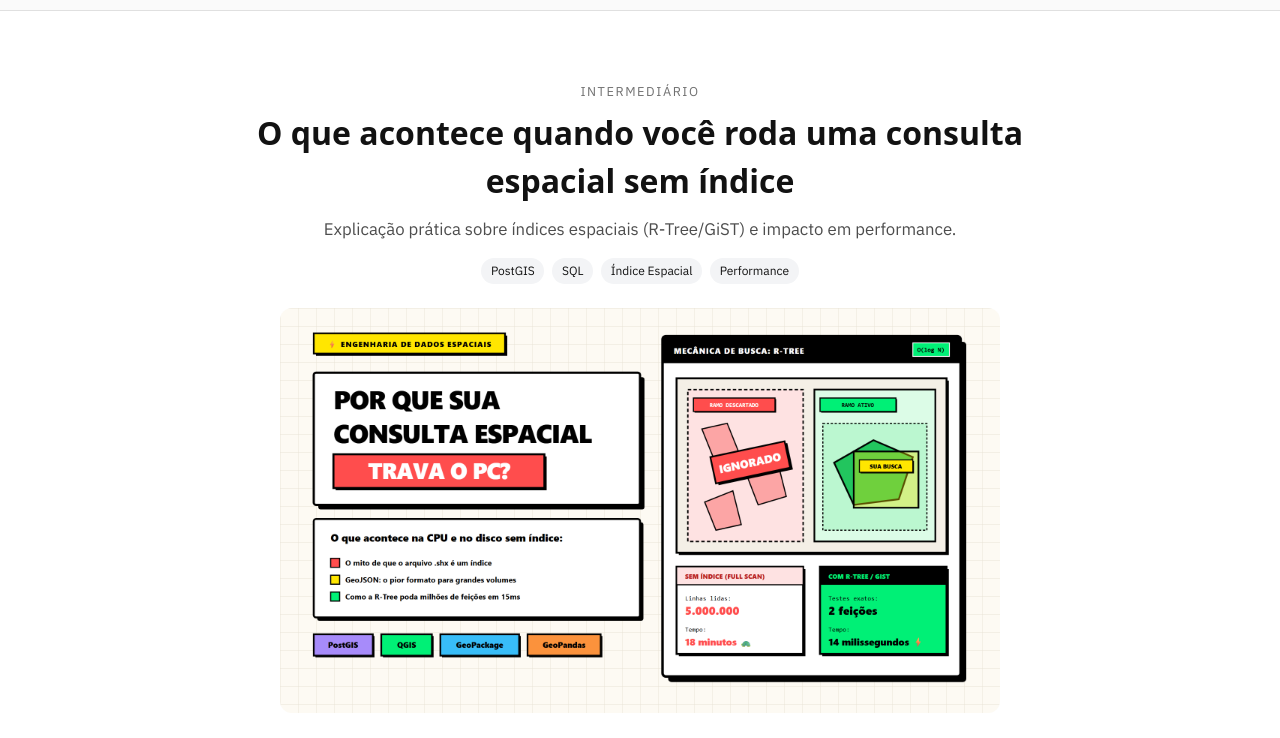
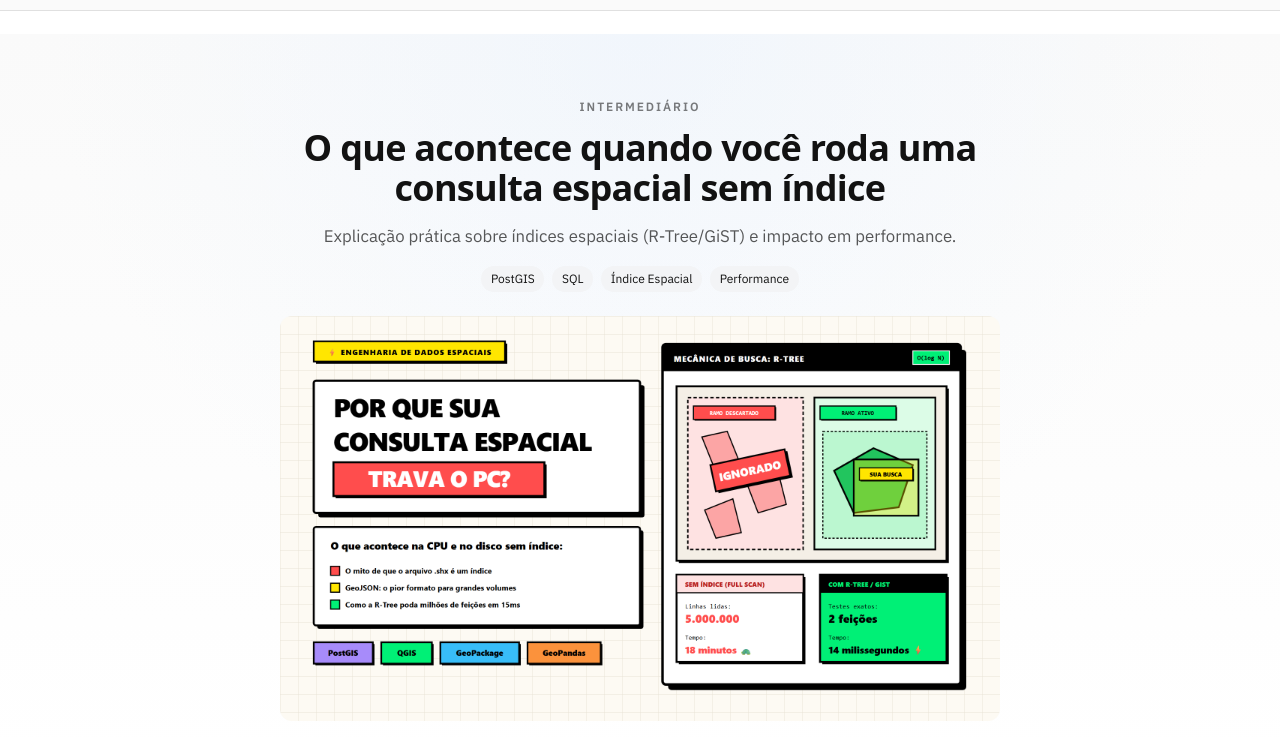
Before and after one commit to samuel-c-santos/samuel-c-santos.github.io, an Astro site: page /tutoriais/artigo-indice-espacial in a window 1280 px wide. Shown: the part 62-800 px from the top of the page. Built offline with nearby package versions, Linux system fonts and the light colour scheme; Astro itself is replaced by a stand-in of ours; a web font is replaced by a local one.

Commit message:
feat: redesign page header hero for tutorials (gradient, stronger typography)

```diff
--- a/src/pages/tutoriais/[slug].astro
+++ b/src/pages/tutoriais/[slug].astro
@@ -59,11 +59,13 @@ const { Content, headings } = await render(entry);
   </article>
 
   <style>
-    .page-header { padding: 3rem 0 2rem; background-color: var(--aipim-bg-canvas); border-bottom: 1px solid var(--aipim-border-subtle); text-align: center; }
-    .page-header--detail .page-title { font-size: 2rem; }
-    .page-eyebrow { font-size: 0.8rem; text-transform: uppercase; letter-spacing: 0.12em; opacity: 0.6; margin-bottom: 0.5rem; }
-    .page-title { font-size: 2.5rem; margin: 0 0 0.75rem; font-weight: 700; }
-    .page-subtitle { opacity: 0.75; max-width: 640px; margin: 0 auto 1rem; font-size: 1.05rem; line-height: 1.5; }
+    .page-header { padding: 4rem 0 3rem; background: linear-gradient(180deg, var(--aipim-bg-surface) 0%, var(--aipim-bg-canvas) 100%); text-align: center; position: relative; }
+    .page-header::before { content: ''; position: absolute; inset: 0; background: radial-gradient(circle at 50% 0%, var(--aipim-color-primary-100, #e4f0ff) 0%, transparent 60%); opacity: 0.4; pointer-events: none; }
+    .page-header .container { position: relative; z-index: 1; }
+    .page-header--detail .page-title { font-size: 2.25rem; }
+    .page-eyebrow { font-size: 0.75rem; text-transform: uppercase; letter-spacing: 0.16em; opacity: 0.55; margin-bottom: 0.75rem; font-weight: 600; }
+    .page-title { font-size: 3rem; margin: 0 0 1rem; font-weight: 800; letter-spacing: -0.02em; line-height: 1.1; }
+    .page-subtitle { opacity: 0.7; max-width: 640px; margin: 0 auto 1rem; font-size: 1.05rem; line-height: 1.6; }
     .detail-meta { display: flex; flex-wrap: wrap; gap: 0.5rem; align-items: center; justify-content: center; margin: 1rem 0; }
     .badge { font-size: 0.75rem; padding: 0.25rem 0.6rem; border-radius: 999px; }
     .badge-level { background: var(--aipim-action-primary-bg, #2563eb); color: #fff; }
--- a/src/pages/tutoriais/index.astro
+++ b/src/pages/tutoriais/index.astro
@@ -152,10 +152,12 @@ const allLevels = [...new Set(sorted.map((t) => t.data.level).filter(Boolean))];
   </script>
 
   <style>
-    .page-header { padding: 3rem 0 2rem; background-color: var(--aipim-bg-canvas); border-bottom: 1px solid var(--aipim-border-subtle); text-align: center; }
-    .page-eyebrow { font-size: 0.8rem; text-transform: uppercase; letter-spacing: 0.12em; opacity: 0.6; margin-bottom: 0.5rem; }
-    .page-title { font-size: 2.5rem; margin: 0 0 0.75rem; font-weight: 700; }
-    .page-subtitle { opacity: 0.75; max-width: 640px; margin: 0 auto; font-size: 1.05rem; line-height: 1.5; }
+    .page-header { padding: 4rem 0 3rem; background: linear-gradient(180deg, var(--aipim-bg-surface) 0%, var(--aipim-bg-canvas) 100%); text-align: center; position: relative; }
+    .page-header::before { content: ''; position: absolute; inset: 0; background: radial-gradient(circle at 50% 0%, var(--aipim-color-primary-100, #e4f0ff) 0%, transparent 60%); opacity: 0.4; pointer-events: none; }
+    .page-header .container { position: relative; z-index: 1; }
+    .page-eyebrow { font-size: 0.75rem; text-transform: uppercase; letter-spacing: 0.16em; opacity: 0.55; margin-bottom: 0.75rem; font-weight: 600; }
+    .page-title { font-size: 3rem; margin: 0 0 1rem; font-weight: 800; letter-spacing: -0.02em; line-height: 1.1; }
+    .page-subtitle { opacity: 0.7; max-width: 580px; margin: 0 auto; font-size: 1.1rem; line-height: 1.6; }
     .tutoriais-section { padding: 2rem 0 3rem; }
     .container { max-width: 1200px; margin: 0 auto; padding: 0 1rem; }
     .filters-bar { display: flex; flex-wrap: wrap; gap: 0.75rem; align-items: center; margin-bottom: 1.5rem; padding: 1rem; border: 1px solid var(--aipim-border, #e5e7eb); border-radius: 12px; background: var(--aipim-surface, #fff); }
```
